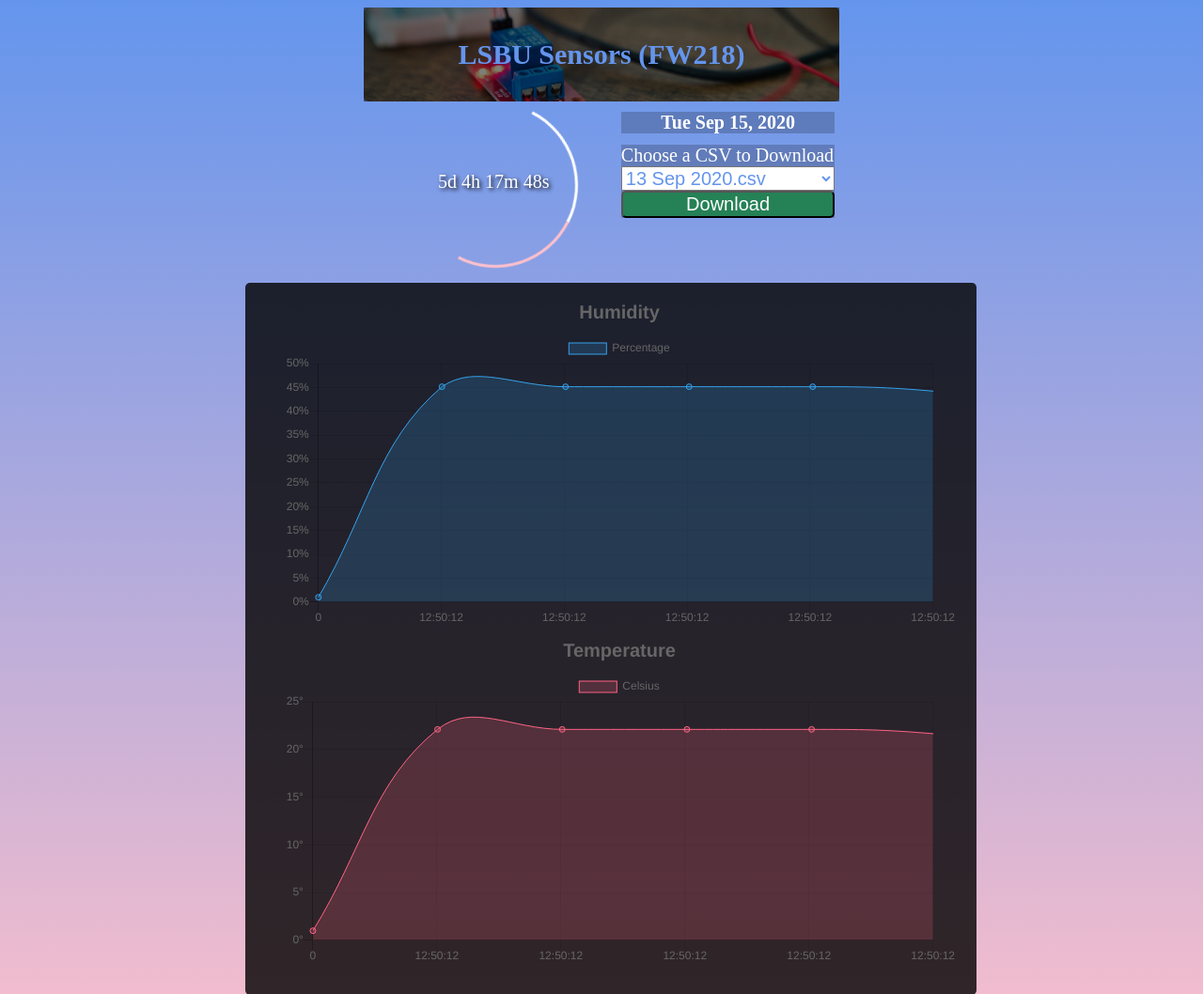
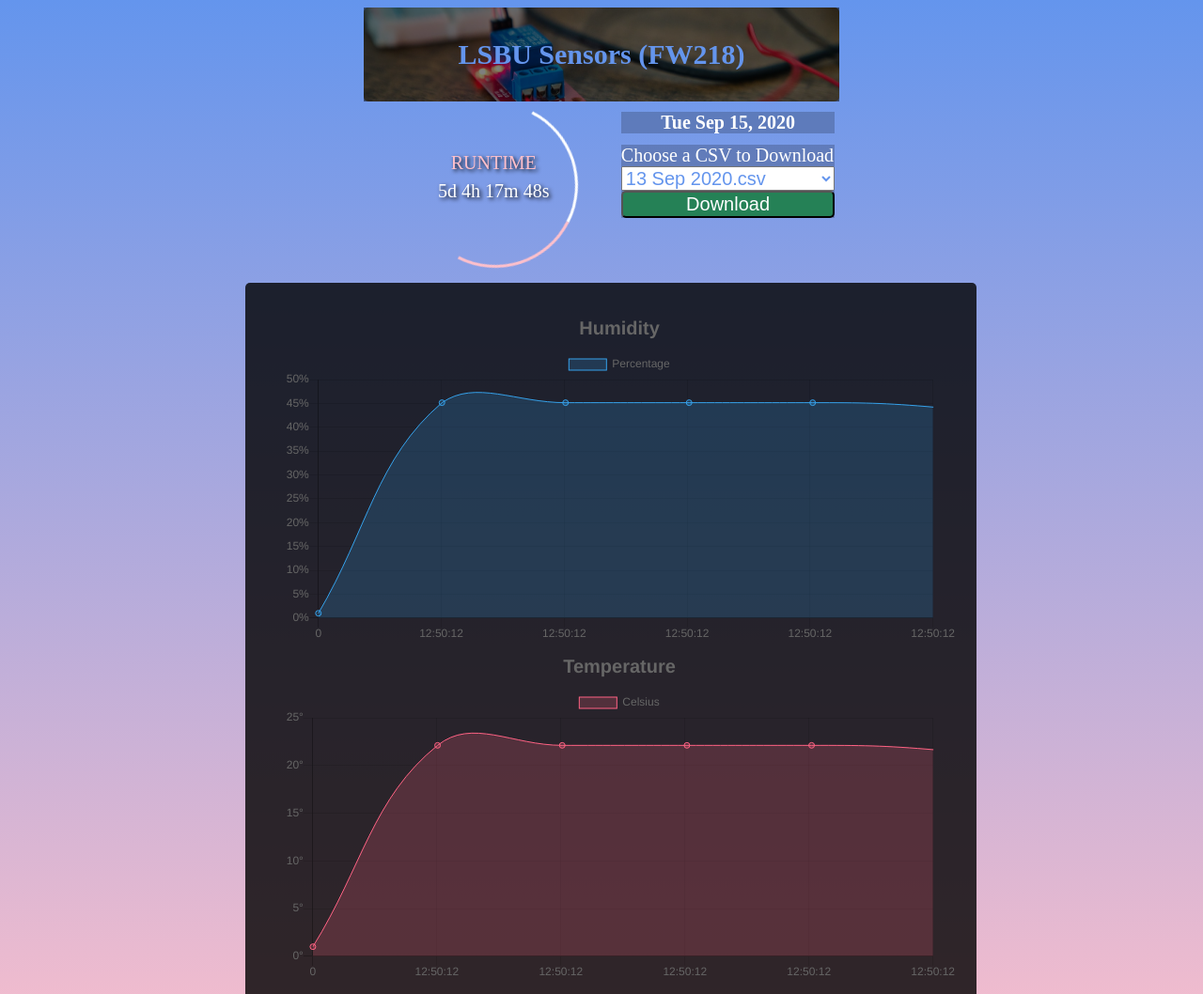
Before and after one commit to emylincon/lsbu_sensors, a Flask app: page / in a window 1280 px wide. Shown: the top 1058 px of the page at 94% size. Run offline with Flask 2, Linux system fonts and the light colour scheme; data comes from the database, SQL or seed files in the repository; some libraries are stand-ins or nearby versions.

Commit message:
improved design v3

```diff
--- a/static/script.js
+++ b/static/script.js
@@ -99,8 +99,8 @@ function timeCount(){
     var minutes = Math.floor((myCount  % (1000 * 60 * 60)) / (1000 * 60));
     var seconds = Math.floor((myCount  % (1000 * 60)) / 1000);
 
-    document.getElementById("time").innerHTML = days + "d " + hours + "h "
-  + minutes + "m " + seconds + "s ";
+    document.getElementById("time").innerHTML = "<span style='color:pink;'>RUNTIME</span><br><span>" + days + "d " + hours + "h "
+  + minutes + "m " + seconds + "s </span>";
 }
 
 
--- a/static/style.css
+++ b/static/style.css
@@ -58,7 +58,8 @@ label{
     height: 170px;
     float: left;
     border-radius: 50%;
-    line-height: 170px;
+    margin-top: 50px;
+    line-height: 30px;
     text-align: center;
     text-shadow: 2px 2px 4px #000000;
     color: white;
```
